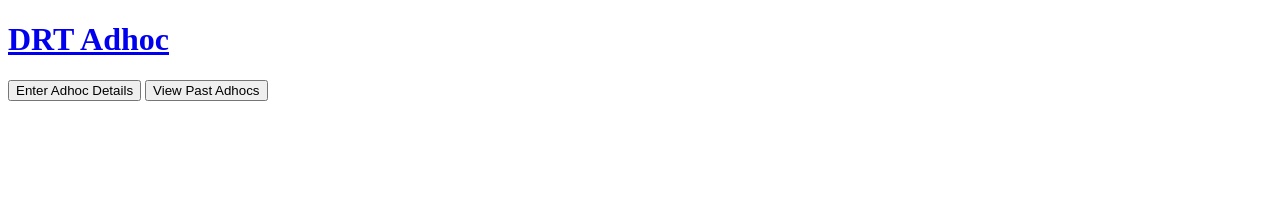
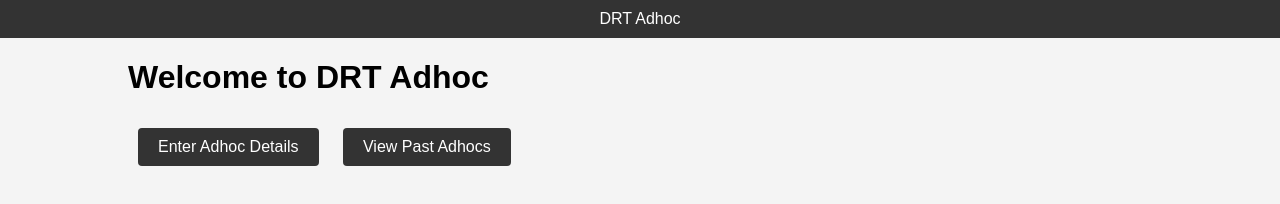
Before and after one commit to Krishna1997-coder/DRT-Adhoc, a website: page Public/index.html in a window 1280 px wide. Drawn offline with Linux system fonts and the light colour scheme.

Commit message:
Update index.html

```diff
--- a/Public/index.html
+++ b/Public/index.html
@@ -4,11 +4,52 @@
     <meta charset="UTF-8">
     <meta name="viewport" content="width=device-width, initial-scale=1.0">
     <title>DRT Adhoc</title>
-    <link rel="stylesheet" href="style.css">
+    <style>
+        body {
+            font-family: Arial, sans-serif;
+            margin: 0;
+            padding: 0;
+            background-color: #f4f4f4;
+        }
+        header {
+            background-color: #333;
+            color: #fff;
+            padding: 10px 0;
+            text-align: center;
+        }
+        header a {
+            color: #fff;
+            text-decoration: none;
+        }
+        .container {
+            width: 80%;
+            margin: auto;
+            overflow: hidden;
+        }
+        .buttons {
+            margin: 20px 0;
+        }
+        .buttons a {
+            display: inline-block;
+            background: #333;
+            color: #fff;
+            padding: 10px 20px;
+            margin: 10px;
+            text-decoration: none;
+            border-radius: 4px;
+        }
+    </style>
 </head>
 <body>
-    <h1><a href="index.html">DRT Adhoc</a></h1>
-    <button onclick="window.location.href='enter_adhoc.html'">Enter Adhoc Details</button>
-    <button onclick="window.location.href='view_adhocs.html'">View Past Adhocs</button>
+    <header>
+        <a href="index.html">DRT Adhoc</a>
+    </header>
+    <div class="container">
+        <h1>Welcome to DRT Adhoc</h1>
+        <div class="buttons">
+            <a href="enter_adhoc.html">Enter Adhoc Details</a>
+            <a href="view_adhoc.html">View Past Adhocs</a>
+        </div>
+    </div>
 </body>
 </html>
```
